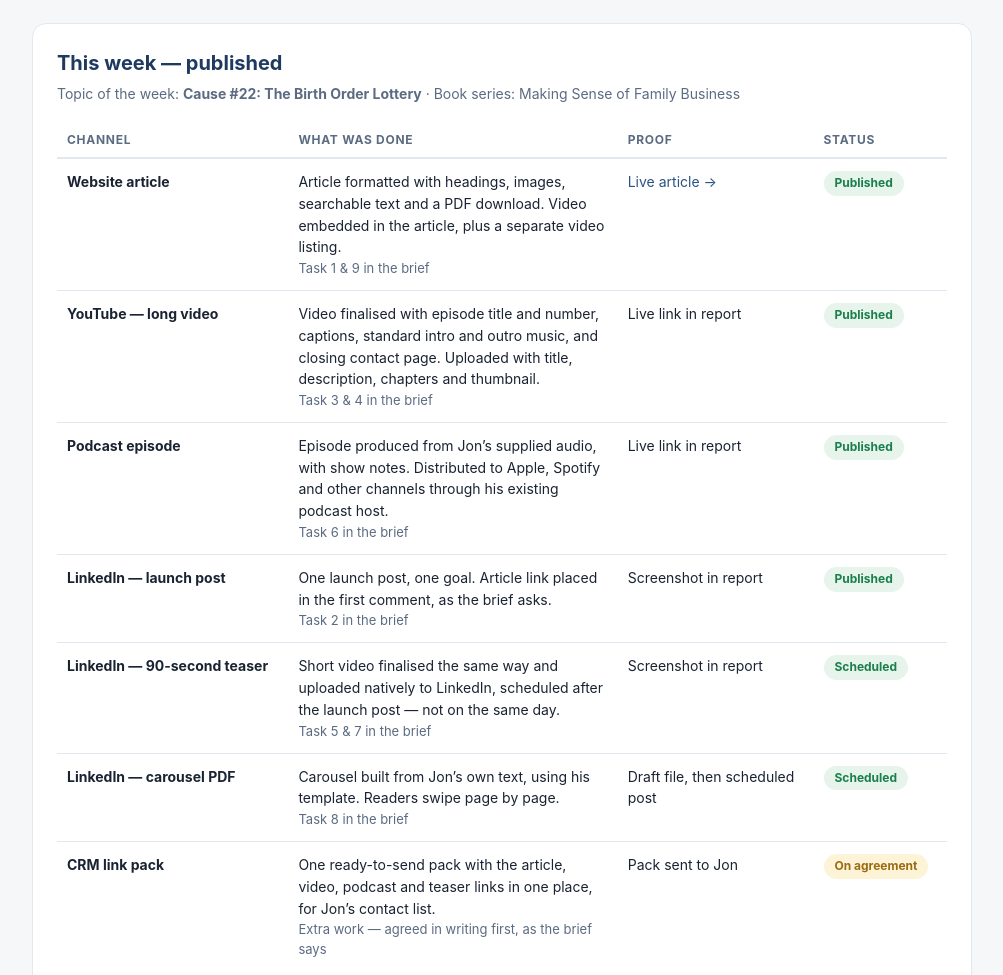
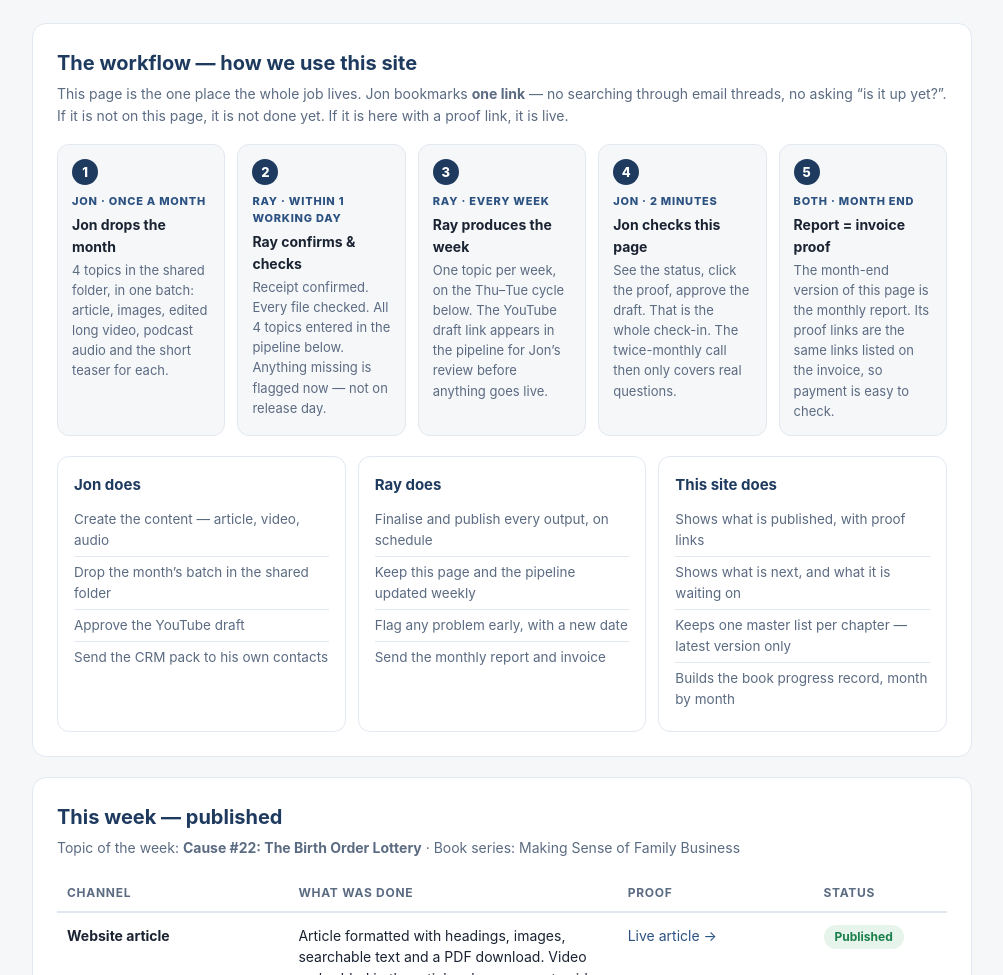
Before and after one commit to rayjoshuaa/solutionist-weekly-report, a plain HTML site: page index.html in a window 1280 px wide. Shown: the part 505-1480 px from the top of the page, without its empty margins (138-1141 px from the left). Drawn offline with Linux system fonts and the light colour scheme.

Commit message:
Add workflow and monthly pipeline sections

```diff
--- a/index.html
+++ b/index.html
@@ -61,6 +61,19 @@
   .day p{font-size:13px;color:var(--muted)}
   .day strong{color:var(--ink);display:block;font-size:14px;margin-bottom:2px}
 
+  .steps{display:grid;grid-template-columns:repeat(5,1fr);gap:12px;margin-bottom:20px}
+  .step{background:var(--bg);border:1px solid var(--line);border-radius:12px;padding:14px}
+  .step .n{width:26px;height:26px;border-radius:50%;background:var(--navy);color:#fff;font-size:13px;font-weight:800;display:flex;align-items:center;justify-content:center;margin-bottom:8px}
+  .step strong{display:block;font-size:14px;margin-bottom:2px}
+  .step p{font-size:13px;color:var(--muted)}
+  .step .who{font-size:11px;font-weight:800;letter-spacing:.07em;text-transform:uppercase;color:var(--navy2);margin-bottom:4px}
+  .roles{display:grid;grid-template-columns:repeat(3,1fr);gap:12px}
+  .role{border:1px solid var(--line);border-radius:12px;padding:16px}
+  .role h3{font-size:15px;color:var(--navy);margin-bottom:8px}
+  .role ul{list-style:none}
+  .role li{font-size:13.5px;color:var(--muted);padding:5px 0;border-bottom:1px solid var(--line)}
+  .role li:last-child{border-bottom:none}
+
   .two{display:grid;grid-template-columns:1fr 1fr;gap:20px}
   .two section{margin-bottom:0}
   ul.clean{list-style:none}
@@ -73,6 +86,8 @@
 
   @media(max-width:760px){
     .stats{grid-template-columns:repeat(2,1fr)}
+    .steps{grid-template-columns:1fr 1fr}
+    .roles{grid-template-columns:1fr}
     .timeline{grid-template-columns:1fr 1fr}
     .two{grid-template-columns:1fr}
     table{font-size:13px} th:nth-child(3),td:nth-child(3){display:none}
@@ -107,6 +122,23 @@
     <div class="stat"><div class="num">1</div><div class="lbl">Report like this, every week</div></div>
     <div class="stat"><div class="num">1 day</div><div class="lbl">Receipt confirmed within 1 working day</div></div>
   </div>
+
+  <section>
+    <h2>The workflow &mdash; how we use this site</h2>
+    <p class="sub">This page is the one place the whole job lives. Jon bookmarks <strong>one link</strong> &mdash; no searching through email threads, no asking &ldquo;is it up yet?&rdquo;. If it is not on this page, it is not done yet. If it is here with a proof link, it is live.</p>
+    <div class="steps">
+      <div class="step"><div class="n">1</div><div class="who">Jon &middot; once a month</div><strong>Jon drops the month</strong><p>4 topics in the shared folder, in one batch: article, images, edited long video, podcast audio and the short teaser for each.</p></div>
+      <div class="step"><div class="n">2</div><div class="who">Ray &middot; within 1 working day</div><strong>Ray confirms &amp; checks</strong><p>Receipt confirmed. Every file checked. All 4 topics entered in the pipeline below. Anything missing is flagged now &mdash; not on release day.</p></div>
+      <div class="step"><div class="n">3</div><div class="who">Ray &middot; every week</div><strong>Ray produces the week</strong><p>One topic per week, on the Thu&ndash;Tue cycle below. The YouTube draft link appears in the pipeline for Jon&rsquo;s review before anything goes live.</p></div>
+      <div class="step"><div class="n">4</div><div class="who">Jon &middot; 2 minutes</div><strong>Jon checks this page</strong><p>See the status, click the proof, approve the draft. That is the whole check-in. The twice-monthly call then only covers real questions.</p></div>
+      <div class="step"><div class="n">5</div><div class="who">Both &middot; month end</div><strong>Report = invoice proof</strong><p>The month-end version of this page is the monthly report. Its proof links are the same links listed on the invoice, so payment is easy to check.</p></div>
+    </div>
+    <div class="roles">
+      <div class="role"><h3>Jon does</h3><ul><li>Create the content &mdash; article, video, audio</li><li>Drop the month&rsquo;s batch in the shared folder</li><li>Approve the YouTube draft</li><li>Send the CRM pack to his own contacts</li></ul></div>
+      <div class="role"><h3>Ray does</h3><ul><li>Finalise and publish every output, on schedule</li><li>Keep this page and the pipeline updated weekly</li><li>Flag any problem early, with a new date</li><li>Send the monthly report and invoice</li></ul></div>
+      <div class="role"><h3>This site does</h3><ul><li>Shows what is published, with proof links</li><li>Shows what is next, and what it is waiting on</li><li>Keeps one master list per chapter &mdash; latest version only</li><li>Builds the book progress record, month by month</li></ul></div>
+    </div>
+  </section>
 
   <section>
     <h2>This week &mdash; published</h2>
@@ -174,6 +206,19 @@
     </div>
   </section>
 
+  <section>
+    <h2>This month&rsquo;s pipeline &mdash; all 4 topics at a glance</h2>
+    <p class="sub">How the pipeline is used: every topic sits in one stage, and the <strong>Next action</strong> column always says what happens next and who it is waiting on. Nothing is hidden. Sample pipeline, using the published Cause #22 as the finished example.</p>
+    <table>
+      <tr><th style="width:30%">Topic</th><th style="width:18%">Stage</th><th>Next action</th><th style="width:20%">Waiting on</th></tr>
+      <tr><td><span class="channel">Cause #22: The Birth Order Lottery</span><div class="detail">Website &middot; YouTube &middot; Podcast &middot; LinkedIn &middot; Carousel</div></td><td><span class="badge b-done">Published</span></td><td>Included in the monthly report</td><td>&mdash;</td></tr>
+      <tr><td><span class="channel">Book 2 &mdash; next chapter in sequence</span><div class="detail">Topic 2 of the month</div></td><td><span class="badge b-next">In production</span></td><td>YouTube draft link added here for review on Friday</td><td>Jon&rsquo;s approval of the draft</td></tr>
+      <tr><td><span class="channel">Book 2 &mdash; following chapter</span><div class="detail">Topic 3 of the month</div></td><td><span class="badge b-next">Files checked</span></td><td>Article formatting starts Thursday</td><td>&mdash;</td></tr>
+      <tr><td><span class="channel">Book 2 &mdash; following chapter</span><div class="detail">Topic 4 of the month</div></td><td><span class="badge b-wait">Received</span></td><td>File check within 1 working day of the batch arriving</td><td>&mdash;</td></tr>
+    </table>
+    <p style="font-size:14px;color:var(--muted);margin-top:14px"><strong style="color:var(--ink)">The rule that keeps it simple:</strong> if a stage is stuck, the reason is written in the <em>Waiting on</em> column the same day &mdash; a missing file, a draft approval, a date change. Jon never has to chase for a status update.</p>
+  </section>
+
   <div class="two">
     <section>
       <h2>Month at a glance</h2>
```
Also changed, not shown: 1 other file.
